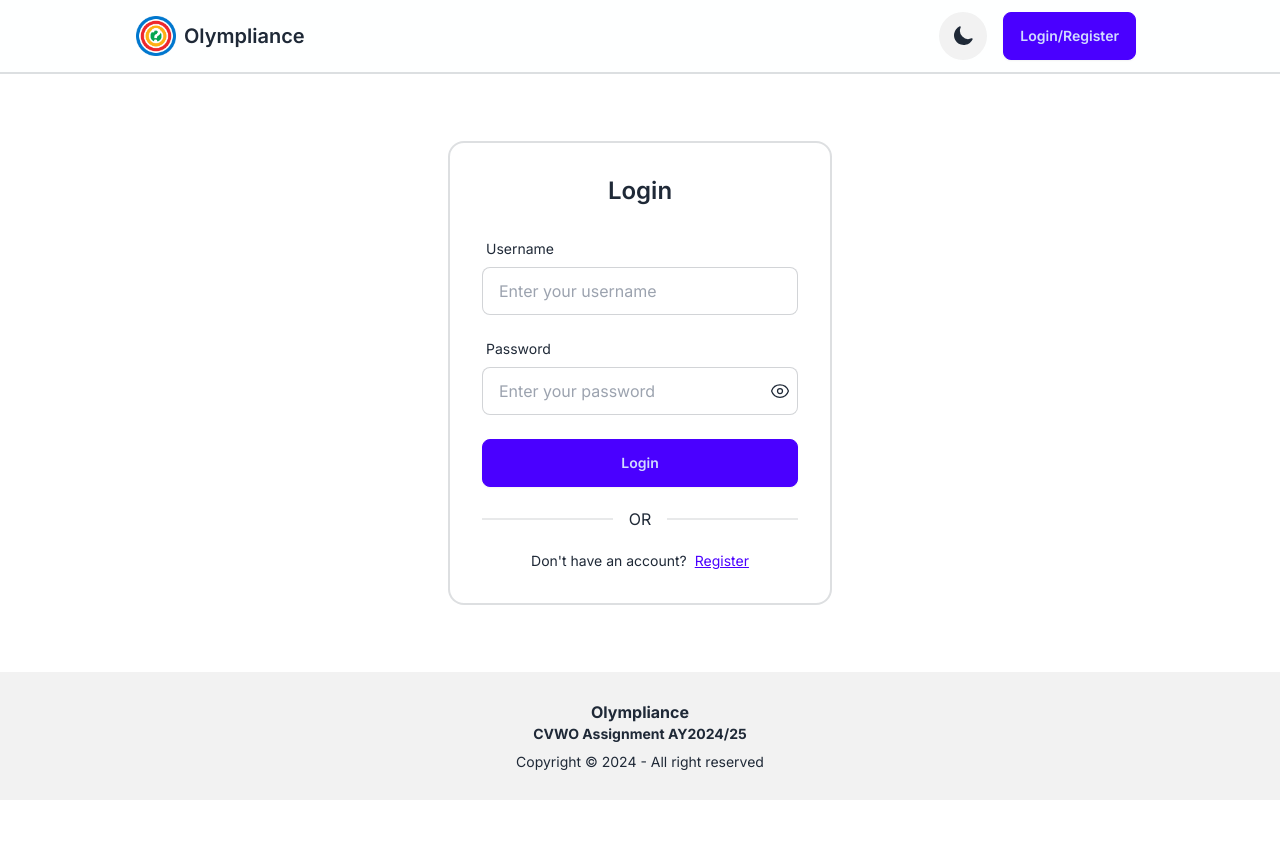
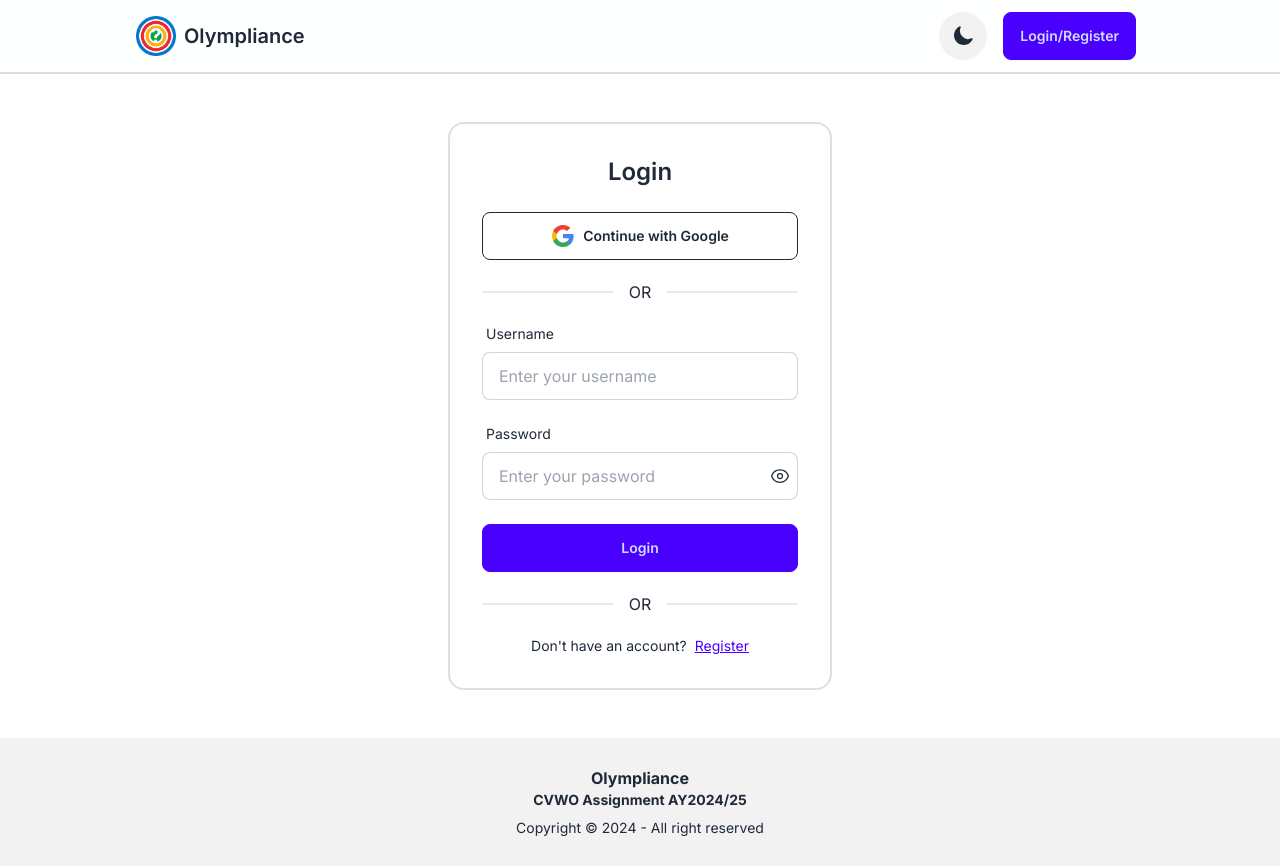
Before and after one commit to oadultradeepfield/olympliance-frontend, a React (Vite) app: page /login in a window 1280 px wide. Before the commit the page ends 800 px from the top, so only its background shows below. Built offline with nearby package versions, Linux system fonts and the light colour scheme.

Commit message:
implement google oauth

```diff
--- a/src/App.tsx
+++ b/src/App.tsx
@@ -6,10 +6,12 @@ import { useSelector } from "react-redux";
 import { RootState } from "./store";
 import Loading from "./components/Common/Loading";
 import { useRefreshToken } from "./hooks/Auth/useRefreshToken";
+import { useGoogleAuth } from "./hooks/Auth/useGoogleAuth";
 
 const App: React.FC = () => {
   const { isUserDataLoaded } = useSelector((state: RootState) => state.auth);
   useAuth();
+  useGoogleAuth();
   useRefreshToken();
 
   if (!isUserDataLoaded) {
--- /dev/null
+++ b/src/components/Auth/GoogleIcon.tsx
@@ -0,0 +1,30 @@
+const GoogleIcon = () => {
+  return (
+    <svg
+      xmlns="http://www.w3.org/2000/svg"
+      height="24"
+      viewBox="0 0 24 24"
+      width="24"
+    >
+      <path
+        d="M22.56 12.25c0-.78-.07-1.53-.2-2.25H12v4.26h5.92c-.26 1.37-1.04 2.53-2.21 3.31v2.77h3.57c2.08-1.92 3.28-4.74 3.28-8.09z"
+        fill="#4285F4"
+      />
+      <path
+        d="M12 23c2.97 0 5.46-.98 7.28-2.66l-3.57-2.77c-.98.66-2.23 1.06-3.71 1.06-2.86 0-5.29-1.93-6.16-4.53H2.18v2.84C3.99 20.53 7.7 23 12 23z"
+        fill="#34A853"
+      />
+      <path
+        d="M5.84 14.09c-.22-.66-.35-1.36-.35-2.09s.13-1.43.35-2.09V7.07H2.18C1.43 8.55 1 10.22 1 12s.43 3.45 1.18 4.93l2.85-2.22.81-.62z"
+        fill="#FBBC05"
+      />
+      <path
+        d="M12 5.38c1.62 0 3.06.56 4.21 1.64l3.15-3.15C17.45 2.09 14.97 1 12 1 7.7 1 3.99 3.47 2.18 7.07l3.66 2.84c.87-2.6 3.3-4.53 6.16-4.53z"
+        fill="#EA4335"
+      />
+      <path d="M1 1h22v22H1z" fill="none" />
+    </svg>
+  );
+};
+
+export default GoogleIcon;
--- /dev/null
+++ b/src/components/Auth/GoogleSigninButton.tsx
@@ -0,0 +1,21 @@
+import { apiUrl } from "../../data/apiUrl";
+import GoogleIcon from "./GoogleIcon";
+
+const GoogleSigninButton = () => {
+  const handleGoogleSignin = () => {
+    const googleOauthUrl = `${apiUrl}/api/auth/google`;
+    window.location.href = googleOauthUrl;
+  };
+
+  return (
+    <button
+      className="btn btn-outline mb-2 w-full max-w-xs gap-2 normal-case"
+      onClick={handleGoogleSignin}
+    >
+      <GoogleIcon />
+      Continue with Google
+    </button>
+  );
+};
+
+export default GoogleSigninButton;
--- /dev/null
+++ b/src/hooks/Auth/useGoogleAuth.ts
@@ -0,0 +1,49 @@
+import { useEffect } from "react";
+import { useDispatch } from "react-redux";
+import { apiUrl } from "../../data/apiUrl";
+import axios from "axios";
+import { setAuthState } from "../../slices/authSlice";
+
+export const useGoogleAuth = () => {
+  const dispatch = useDispatch();
+
+  useEffect(() => {
+    const handleGoogleCallback = async () => {
+      const urlParams = new URLSearchParams(window.location.search);
+      const access_token = urlParams.get("access_token");
+
+      if (access_token) {
+        try {
+          localStorage.setItem("access_token", access_token);
+
+          const userResponse = await axios.get(`${apiUrl}/api/users`, {
+            headers: { Authorization: `Bearer ${access_token}` },
+          });
+
+          dispatch(
+            setAuthState({
+              isAuthenticated: true,
+              user: {
+                username: userResponse.data.username,
+                user_id: userResponse.data.user_id,
+                role_id: userResponse.data.role_id,
+                reputation: userResponse.data.reputation,
+                is_banned: userResponse.data.is_banned,
+              },
+            }),
+          );
+
+          window.history.replaceState(
+            {},
+            document.title,
+            window.location.pathname,
+          );
+        } catch (error) {
+          console.error("Google OAuth login failed:", error);
+        }
+      }
+    };
+
+    handleGoogleCallback();
+  }, [dispatch]);
+};
--- a/src/pages/Auth/AuthPage.tsx
+++ b/src/pages/Auth/AuthPage.tsx
@@ -1,6 +1,7 @@
 import { useAuthForm } from "../../hooks/Auth/useAuthForm";
 import PasswordVisibilityToggle from "../../components/Common/PasswordVisibilityToggle";
 import { MessageDisplay } from "../../components/Common/MessageDisplay";
+import GoogleSigninButton from "../../components/Auth/GoogleSigninButton";
 
 const AuthPage = () => {
   const {
@@ -25,6 +26,8 @@ const AuthPage = () => {
           <h2 className="card-title mb-4 text-2xl">
             {isLogin ? "Login" : "Create Account"}
           </h2>
+          <GoogleSigninButton />
+          <div className="divider my-2">OR</div>
           <form
             onSubmit={isLogin ? handleLogin : handleRegister}
             className="w-full"
```
